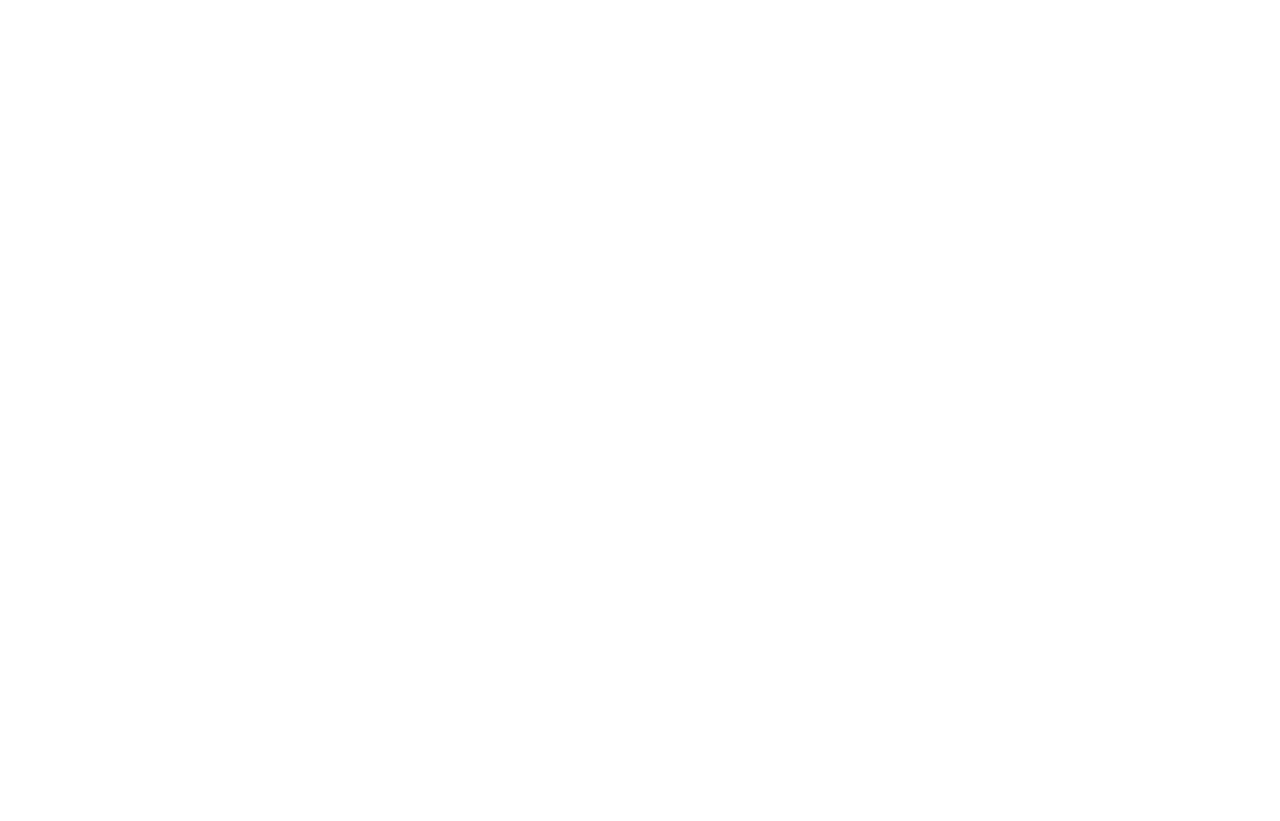
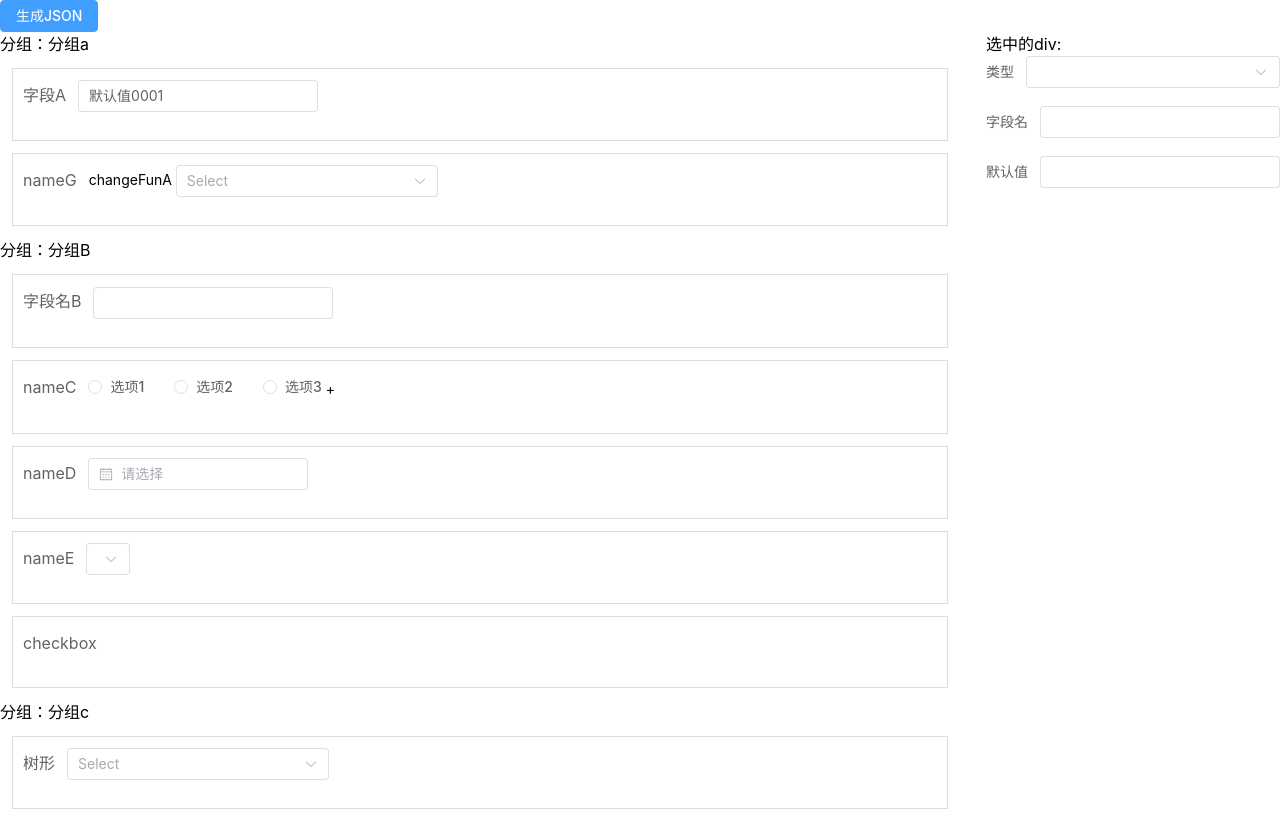
Before and after one commit to twoknives-li/tk-vue-vite, a Vue app: page /flow-chat-draggable-form in a window 1280 px wide. Before the commit this address had no page. Before the commit the page ends 800 px from the top, so only its background shows below. Built offline with nearby package versions, Linux system fonts and the light colour scheme.

Commit message:
调整可拖拽表格

```diff
--- a/src/pages/flow-chart/page03.vue
+++ b/src/pages/flow-chart/page03.vue
@@ -1,8 +1,15 @@
 <template>
   <div>
-    <div v-for="(groupItem, key) in fromList" :key="key" @contextmenu.prevent>
+    <el-button type="primary" @click="makeJson">生成JSON</el-button>
+    <el-row>
+      <el-col :span="18">
+        <div
+          v-for="(groupItem, key) in fromList"
+          :key="key"
+          @contextmenu.prevent
+        >
           <div>分组：{{ groupItem.groupName }}</div>
-      {{ groupItem.fromList }}
+          <!-- {{ groupItem.fromList }} -->
 
           <draggable
             v-model="groupItem.fromList"
@@ -15,14 +22,16 @@
             item-key="index"
           >
             <template #item="{ element }">
-          <div @mousedown="getInfo($event, element)">
+              <div
+                @mousedown="getInfo($event, element)"
+                class="form-item m-3 cursor-move"
+              >
                 <!-- {{ element.type }} -->
-            <el-form-item :label="element.nameENEN" :prop="element.nameEN">
-
-            <br />
+                <el-form-item :label="element.nameZH" :prop="element.nameEN">
+                  <div class="cursor-auto">
                     <div v-if="element.type === 'text'">
                       <el-input
-              disabled
+                      :disabled="element.disabled"
                         v-model="state.info[element.nameEN]"
                         :name="element.nameEN"
                         placeholder=""
@@ -48,7 +57,10 @@
                       ></el-date-picker>
                     </div>
                     <div v-if="element.type === 'select'">
-              <el-select v-model="state.info[element.nameEN]" placeholder="请选择">
+                      <el-select
+                        v-model="state.info[element.nameEN]"
+                        placeholder="请选择"
+                      >
                         <el-option
                           v-for="dictItem in state.dictList[element.nameEN]"
                           :key="dictItem.value"
@@ -74,15 +86,41 @@
                         v-model="state.info[element.nameEN]"
                         :props="{ multiple: false, checkStrictly: true }"
                         :options="state.treeList[element.nameEN]"
-                @change="(v) => element.changeFun && handleChange(v, element.nameEN)"
+                        @change="
+                          (v) =>
+                            element.changeFun && handleChange(v, element.nameEN)
+                        "
                       ></el-cascader>
+                    </div>
                   </div>
                 </el-form-item>
               </div>
             </template>
           </draggable>
         </div>
-    <div v-show="data.showCurrt">选中的div: {{ data.currtRow.name }}</div>
+      </el-col>
+      <!-- 右侧编辑详情 -->
+      <el-col :span="6">
+        <div class="fixed columns-1 right-0 w-300">
+          <div>选中的div: {{ data.currtRow.nameZH }}</div>
+          <el-form>
+            <el-form-item label="类型">
+              <el-select v-model="data.currtRow.type" placeholder="">
+                <el-option :value="'text'" :label="'文本框'"></el-option>
+                <el-option :value="'radio'" :label="'单选'"></el-option>
+                <el-option :value="'select'" :label="'下拉'"></el-option>
+              </el-select>
+            </el-form-item>
+            <el-form-item label="字段名">
+              <el-input v-model="data.currtRow.nameZH"></el-input>
+            </el-form-item>
+            <el-form-item label="默认值">
+              <el-input v-model="state.info[data.currtRow.nameEN]"></el-input>
+            </el-form-item>
+          </el-form>
+        </div>
+      </el-col>
+    </el-row>
   </div>
 </template>
 
@@ -135,7 +173,7 @@
   {
     group: "分组B",
     type: "text",
-    nameZH: "nameB",
+    nameZH: "字段名B",
     nameEN: "nameB",
     // validator: "checkNameb",
     regex:
@@ -148,6 +186,7 @@
     group: "分组B",
     type: "radio",
     nameEN: "nameC",
+    nameZH: "nameC",
     // validator: "myCustomFunction",
     disable: false,
     labelList: ["选项1", "选项2", "选项3"],
@@ -158,6 +197,7 @@
     group: "分组B",
     type: "date",
     nameEN: "nameD",
+    nameZH: "nameD",
     disable: false,
     value: "",
     format: "YYYY-MM-DD",
@@ -166,6 +206,7 @@
     group: "分组B",
     type: "select",
     nameEN: "nameE",
+    nameZH: "nameE",
     disable: false,
     dictCode: "dictcode123",
     value: "",
@@ -173,6 +214,7 @@
   {
     group: "分组B",
     type: "checkbox",
+    nameZH: "checkbox",
     nameEN: "nameF",
     disable: false,
     dictCode: "",
@@ -182,6 +224,7 @@
     group: "分组a",
     type: "cascader",
     nameEN: "nameG",
+    nameZH: "nameG",
     treeCode: "treeCode",
     changeFun: "changeFunA",
     disable: false,
@@ -191,6 +234,7 @@
     group: "分组c",
     type: "cascader",
     nameEN: "mdd",
+    nameZH: "树形",
     treeCode: "treeCode",
     changeFun: "",
     disable: false,
@@ -213,13 +257,14 @@
   console.log(row);
   if (event.button === 0) {
     console.log("点击左键");
-    clearCurrt();
+    // clearCurrt();
   } else if (event.button === 1) {
     console.log("点击滚轮");
   } else {
     console.log("点击右键");
+  }
+
   getCurrtInfo(row);
-  }
 };
 
 const clearCurrt = () => {
@@ -349,8 +394,20 @@
     callback();
   }
 };
+
+// 显示最终数据json
+const makeJson = () => {
+  console.log(fromList);
+};
 onMounted(() => {
   console.log("vuedraggable");
   makeData();
 });
 </script>
+
+<style lang="scss" scoped>
+.form-item {
+  border: 1px solid #dedede;
+  padding: 10px;
+}
+</style>
--- a/src/router/index.ts
+++ b/src/router/index.ts
@@ -62,6 +62,11 @@
     name: 'flowChatDraggable',
     component: () => import('../pages/flow-chart/page02.vue'),
   },
+  {
+    path: '/flow-chat-draggable-form',
+    name: 'flowChatDraggableForm',
+    component: () => import('../pages/flow-chart/page03.vue'),
+  },
 ];
 
 const router = createRouter({
```
Lines whose indentation alone changed are shown as unchanged.
